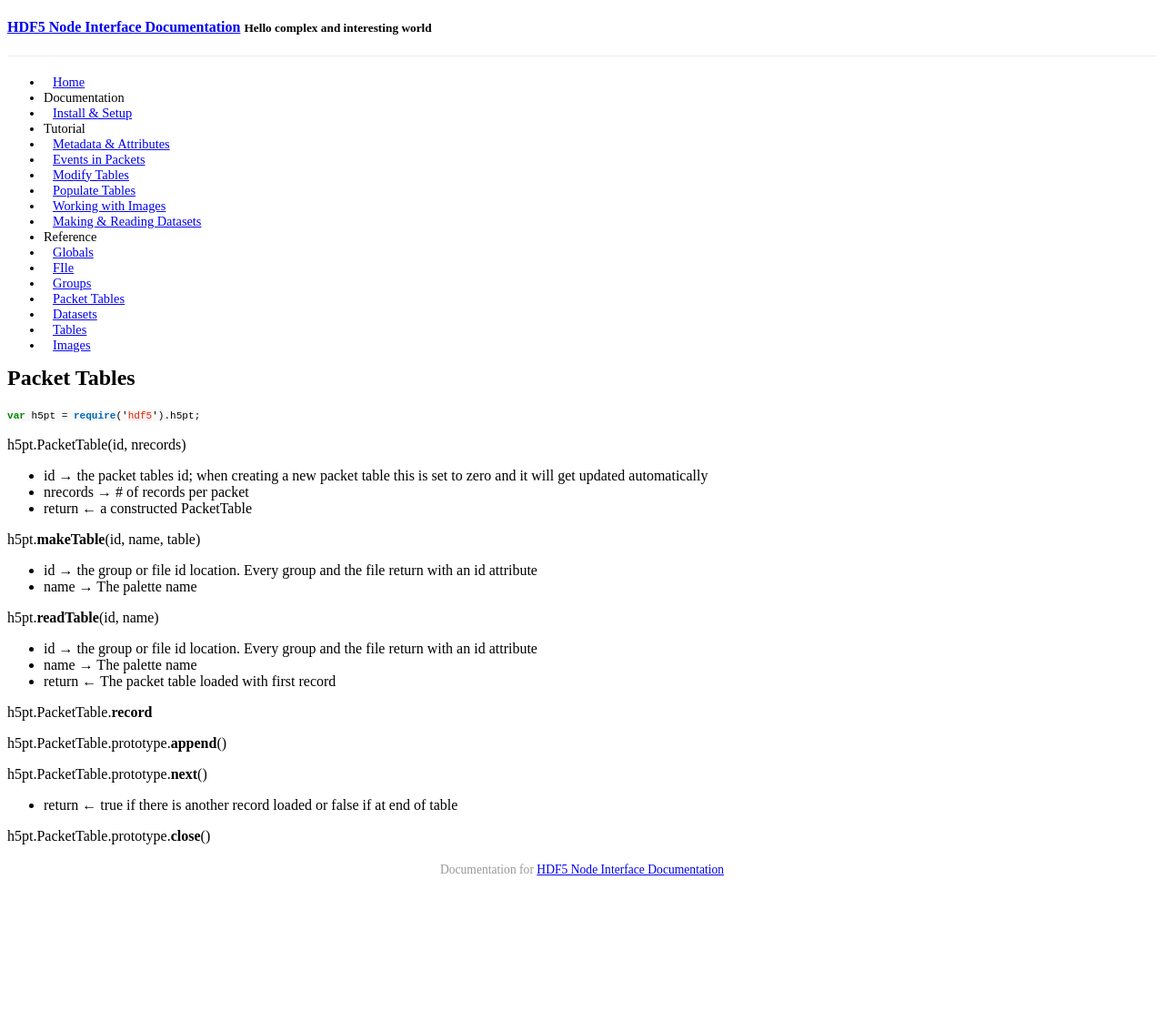
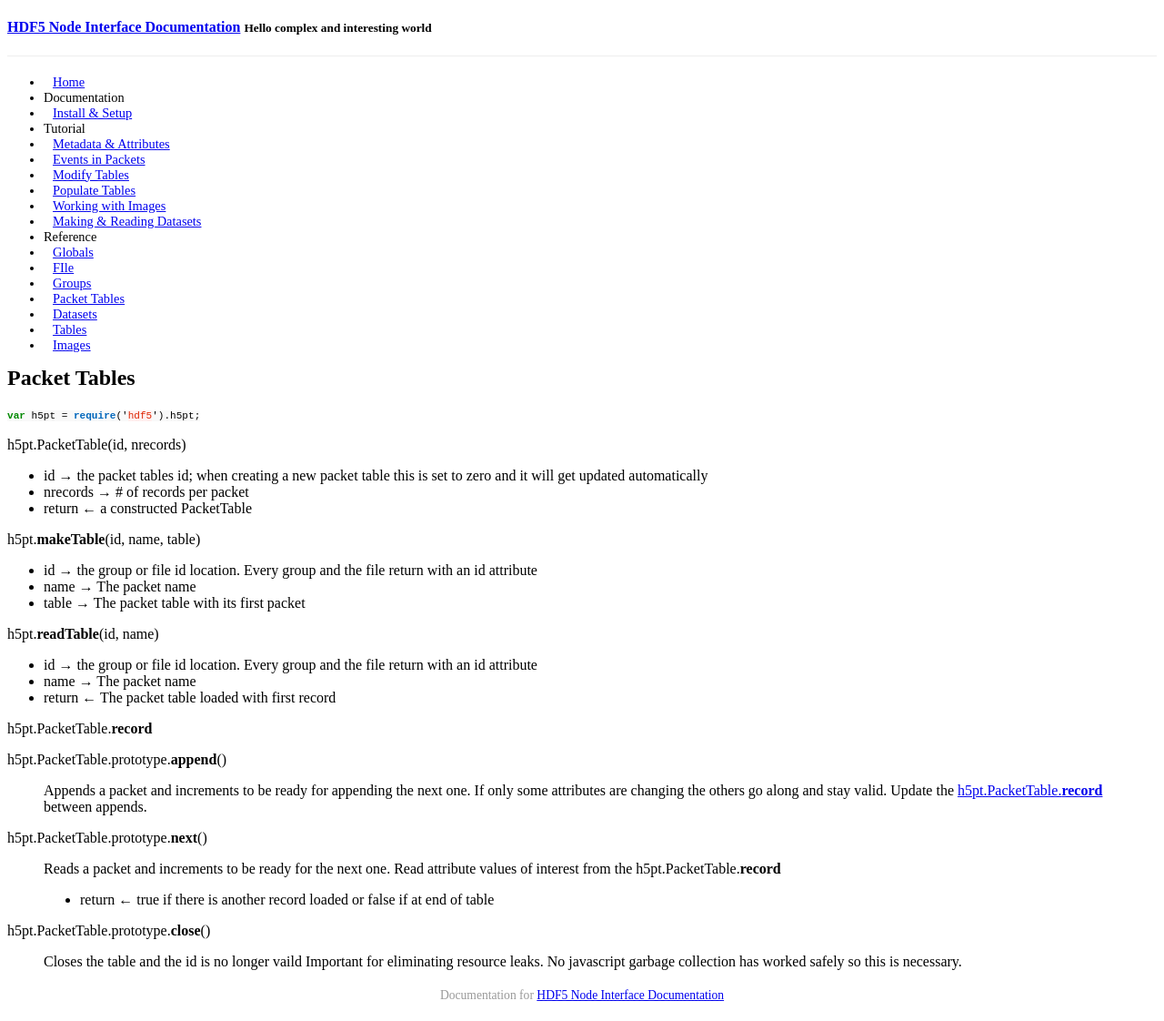
Before and after one commit to HDF-NI/hdf5.node, a Jekyll site: the page built from _posts/2015-05-02-packet-tables.md, in a window 1280 px wide. Shown: the whole page at 91% size. Built offline with Jekyll 4.4.1, drawn with Linux system fonts in a browser that asks for light colours; Markdown is read by kramdown in place of the engine named in the settings; a style sheet for code colours, icons or effects is not loaded; before the commit the page ends 984 px from its top, so only the background shows below that.

Commit message:
some internal links added

```diff
--- a/_posts/2015-05-02-packet-tables.md
+++ b/_posts/2015-05-02-packet-tables.md
@@ -16,22 +16,30 @@ h5pt.PacketTable(id, nrecords)
 h5pt.**makeTable**(id, name, table)
 
 * id &rarr; {{ site.hdf5_id }}
-* name &rarr; The palette name
+* name &rarr; The packet name
+* table &rarr; The packet table with its first packet
 
 h5pt.**readTable**(id, name)
 
 * id &rarr; {{ site.hdf5_id }}
-* name &rarr; The palette name
+* name &rarr; The packet name
 * return &larr; The packet table loaded with first record
 
-h5pt.PacketTable.**record**
+h5pt.PacketTable.**record**{{: #packet-record}}
 
 
 h5pt.PacketTable.prototype.**append**()
+> Appends a packet and increments to be ready for appending the next one. If only some attributes
+>  are changing the others go along and stay valid.  Update the [h5pt.PacketTable.**record**](#packet-record) between
+> appends.
 
 h5pt.PacketTable.prototype.**next**()
-
-*  return &larr; true if there is another record loaded or false if at end of table
+> Reads a packet and increments to be ready for the next one. Read attribute values of interest from
+>  the h5pt.PacketTable.**record**
+>
+> *  return &larr; true if there is another record loaded or false if at end of table
 
 
 h5pt.PacketTable.prototype.**close**()
+> Closes the table and the id is no longer vaild Important for eliminating resource leaks. No
+> javascript garbage collection has worked safely so this is necessary.
```
Also changed, not shown: _posts/2015-05-02-datasets.md (+1 -1 lines), _posts/2015-05-02-file.md (+2 -2 lines), _posts/2015-05-02-groups.md (+2 -2 lines), _posts/2015-05-02-images.md (+1 -1 lines), index.md (+1 -1 lines).
